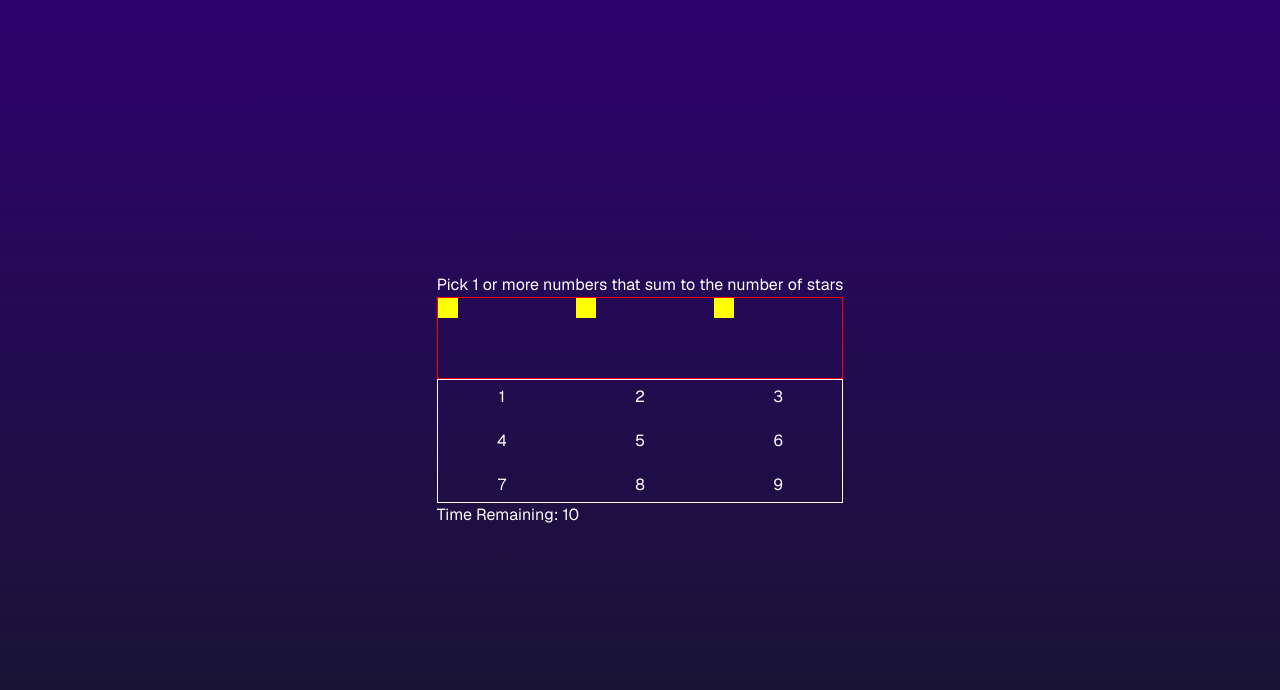
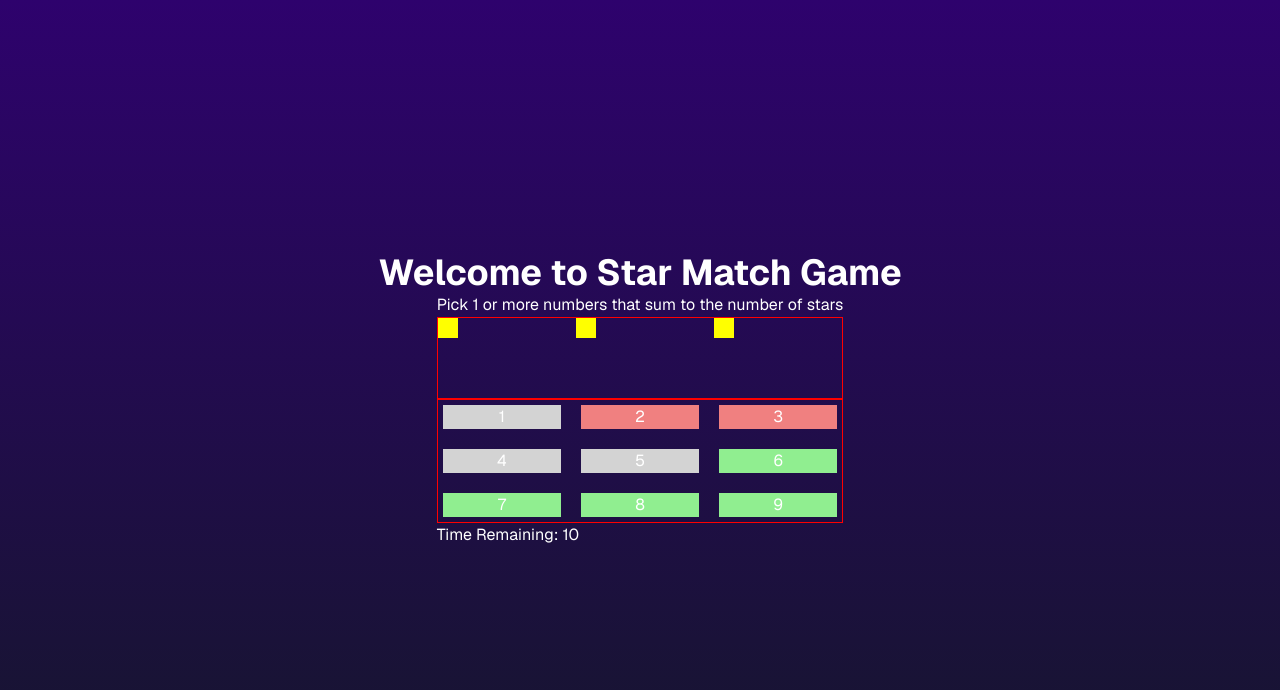
Before and after one commit to LeoChimal09/StarMatch, a Next.js app: page / in a window 1280 px wide. Shown: the top 690 px of the page. Built offline with nearby package versions, Linux system fonts and the light colour scheme.

Commit message:
Changed button function colors to define its status

```diff
--- a/src/app/page.tsx
+++ b/src/app/page.tsx
@@ -4,14 +4,57 @@ import React from "react";
 import Link from "next/link";
 import { useState, useEffect } from "react";
 import {random, range} from './utils';
+import {sum} from './utils';
+
+//This defines the props for the PlayNumber component and ensures type safety
+interface PlayNumberProps {
+  number: number;
+  onClick: (number: number) => void;
+  status: keyof typeof colors;
+}
+
+// Color Theme
+const colors = {
+  available: 'lightgray',
+  used: 'lightgreen',
+  wrong: 'lightcoral',
+  candidate: 'deepskyblue',
+};
+
+//Child components will be aware of the props being used in PlayNumberProps
+const PlayNumber: React.FC<PlayNumberProps> = (props) => {
+  return (
+    <button className="number"
+      style={{margin: '5px', backgroundColor: colors[props.status] }}
+      onClick={() => props.onClick(props.number)}
+    >
+      {props.number}
+    </button>
+  );
+};
 
 const HomePage: React.FC = () => {
-  const [stars, setStars] = useState<number[]>([]);
+  const [stars, setStars] = useState<number>(0);
+  const [availableNums, setAvailableNums] = useState([1,2,3,4,5]);
+  const [candidateNums, setCanditateNums] = useState([2,3]);
+  const [selectedNumbers, setSelectedNumbers] = useState<number[]>([]);
+
+  const candidatesAreWrong = sum(candidateNums) > stars;
+
+  const numberStatus = (number:number): keyof typeof colors => {
+    if (!availableNums.includes(number)) {
+      return 'used';
+    }
+    if (candidateNums.includes(number)) {
+      return candidatesAreWrong ? 'wrong' : 'candidate';
+    }
+    return 'available';
+};
 
   //This will randomize the stars from 1 to 9
   const randomizeStars = () => {
     const starCount = random(1, 9);
-    setStars(range(1, starCount));
+    setStars(starCount);
   };
 
   //This will hold the position of the stars
@@ -19,9 +62,19 @@ const HomePage: React.FC = () => {
     randomizeStars();
   }, []);
 
+  //This function will be used to change the color of the buttons clicked
+  const handleNumberClick = (number:number) => {
+    setSelectedNumbers((prevSelectedNumbers) =>
+      prevSelectedNumbers.includes(number)
+        ? prevSelectedNumbers.filter((num) => num !== number)
+        : [...prevSelectedNumbers,number]
+    );
+  };
+
   return (
     <main className="flex min-h-screen flex-col items-center justify-center bg-gradient-to-b from-[#2e026d] to-[#15162c] text-white">
-      <div className="game">
+        <h1 className="text-4xl font-bold item-center">Welcome to Star Match Game</h1>
+        <div className="game">
         <div className="help">
           Pick 1 or more numbers that sum to the number of stars
         </div>
@@ -29,13 +82,19 @@ const HomePage: React.FC = () => {
           <div className="body">
             <div className="left" style={{border: '1px solid red', display: 'grid', gridTemplateColumns: 'repeat(3, 1fr)', gap: '10px'}}>
               {range(1,9).map((starId: number) =>
-                <div key={starId} className="star" style={{width: '20px', height: '20px', backgroundColor: stars.includes(starId) ? "yellow" : "transparent"}}/>
+                <div key={starId} className="star" style={{width: '20px', height: '20px', backgroundColor: stars >= starId ? "yellow" : "transparent"}}/>
               )}
             </div>
-            <div className="right" style={{border: '1px solid', display: 'grid', gridTemplateColumns: 'repeat(3, 1fr)', gap: '10px'}}>
-              {range(1,9).map((number:number) =>
-                  <button key={number} className="number" style={{margin: '5px'}}>{number}</button>
-                )}
+            <div className="right" style={{border: '1px solid red', display: 'grid', gridTemplateColumns: 'repeat(3, 1fr)', gap: '10px'}}>
+              {range(1,9).map((number:number) => (
+                <PlayNumber
+                  key={number}
+                  number={number}
+                  onClick={handleNumberClick}
+                  status={numberStatus(number)}
+                />
+              ))}
+
             </div>
           </div>
         </section>
@@ -45,13 +104,4 @@ const HomePage: React.FC = () => {
   );
 }
 
-
-// Color Theme
-const colors = {
-  available: 'lightgray',
-  used: 'lightgreen',
-  wrong: 'lightcoral',
-  candidate: 'deepskyblue',
-};
-
 export default HomePage;
--- a/src/app/utils.ts
+++ b/src/app/utils.ts
@@ -5,3 +5,5 @@ export const random = (min: number, max: number): number => {
 export const range = (min: number, max: number): number[] => {
     return Array.from({ length: max - min + 1 }, (_, i) => min + i);
     }
+
+export const sum = (arr: number[]): number => arr.reduce((acc,curr) => acc + curr, 0);
```
Also changed, not shown: 1 other file (tests, documents, lock files or other folders).
